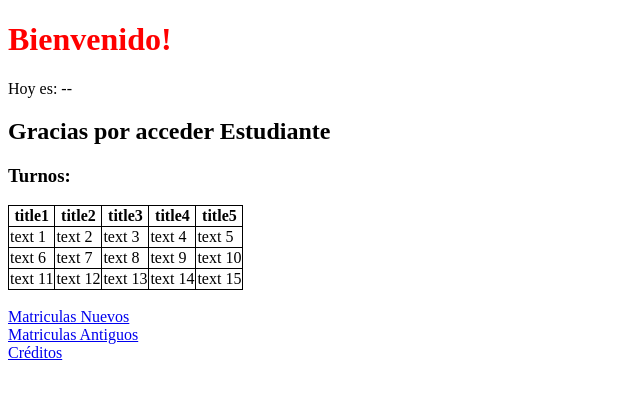
After one commit to ivancarrancho/shift_system, a Flask app: page /shift_system/ in a window 1280 px wide. The commit adds this page. Shown: the top 399 px of the page, without its empty margins (0-640 px from the left). Run offline with Flask 2, Linux system fonts and the light colour scheme.

Commit message:
Add table

```diff
--- a/app/main.py
+++ b/app/main.py
@@ -2,8 +2,11 @@ import datetime
 
 from flask import Flask, escape, request
 from flask import render_template
+from flask_socketio import SocketIO, emit
+
 
 app = Flask(__name__)
+socketio = SocketIO(app)
 
 
 @app.route('/')
@@ -17,6 +20,7 @@ def hello_name(name=None):
     name = request.args.get('name', 'Estudiante')
     return render_template(
         'hello.html',
+        url=name.replace(' ', '_'),
         name=name,
         date=str(datetime.datetime.now().date())
     )
@@ -25,4 +29,12 @@ def hello_name(name=None):
 @app.route('/shift_system/')
 def shift_system(name=None):
     name = request.args.get('name', 'Estudiante')
-    return render_template('shift_system.html', name=name)
+    date = request.args.get('date', '--')
+    return render_template(
+        'shift_system.html',
+        name=name.replace('_', ' '),
+        date=date
+    )
+
+if __name__ == '__main__':
+    socketio.run(app)
--- /dev/null
+++ b/app/static/css/style.css
@@ -0,0 +1,8 @@
+table, th, td {
+  border: 1px solid black;
+  border-collapse: collapse;
+}
+
+h1 {
+    color: red
+}
--- a/app/templates/hello.html
+++ b/app/templates/hello.html
@@ -14,7 +14,8 @@
     <h1>Hello, Estudiante!</h1>
     {% endif %}
 
-    <input id="text" type="text" value="http://127.0.0.1:5000/shift_system/?date={{date}}/" style="width:80%" hidden/><br />
+    <!-- <input id="text" type="text" value="http://127.0.0.1:5000/shift_system/?date={{date}}/" style="width:80%" hidden/><br /> -->
+    <input id="text" type="text" value="https://79d57d6a.ngrok.io/shift_system/?date={{ date }}&name={{ url }}&" style="width:80%" hidden/><br />
     <div id="qrcode"></div>
 
     <script type="text/javascript">
--- /dev/null
+++ b/app/templates/shift_system.html
@@ -0,0 +1,49 @@
+<!doctype html>
+<html>
+    <head>
+        <link rel="stylesheet" type="text/css" href="/static/css/style.css">
+    </head>
+    <body>
+        <title>Home</title>
+        <h1>Bienvenido!</h1>
+        <hp>Hoy es: {{ date }}</hp>
+        <h2>Gracias por acceder {{ name }}</h2>
+        <h3>Turnos:</h3>
+        <table>
+            <tr>
+                <th>title1</th>
+                <th>title2</th>
+                <th>title3</th>
+                <th>title4</th>
+                <th>title5</th>
+            </tr>
+            <tr>
+                <td>text 1</td>
+                <td>text 2</td>
+                <td>text 3</td>
+                <td>text 4</td>
+                <td>text 5</td>
+            </tr>
+            <tr>
+                <td>text 6</td>
+                <td>text 7</td>
+                <td>text 8</td>
+                <td>text 9</td>
+                <td>text 10</td>
+            </tr>
+            <tr>
+                <td>text 11</td>
+                <td>text 12</td>
+                <td>text 13</td>
+                <td>text 14</td>
+                <td>text 15</td>
+            </tr>
+        </table>
+        <br>
+        <a href="#">Matriculas Nuevos</a>
+        <br>
+        <a href="#">Matriculas Antiguos</a>
+        <br>
+        <a href="#">Créditos</a>
+    </body>
+</html>
```
Also changed, not shown: app/templates/index.html (+24 -0 lines), app/templates/style.css (added, +11 -0 lines), 7 other files.
